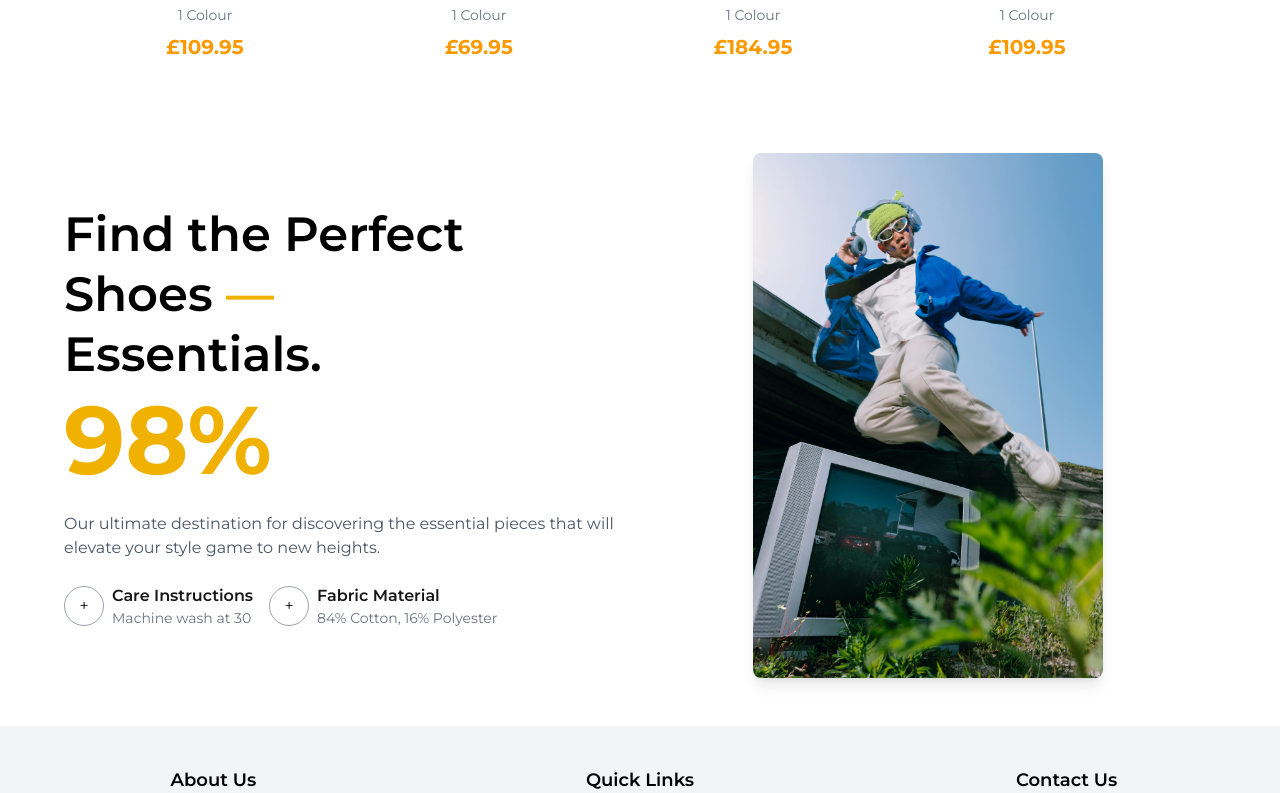
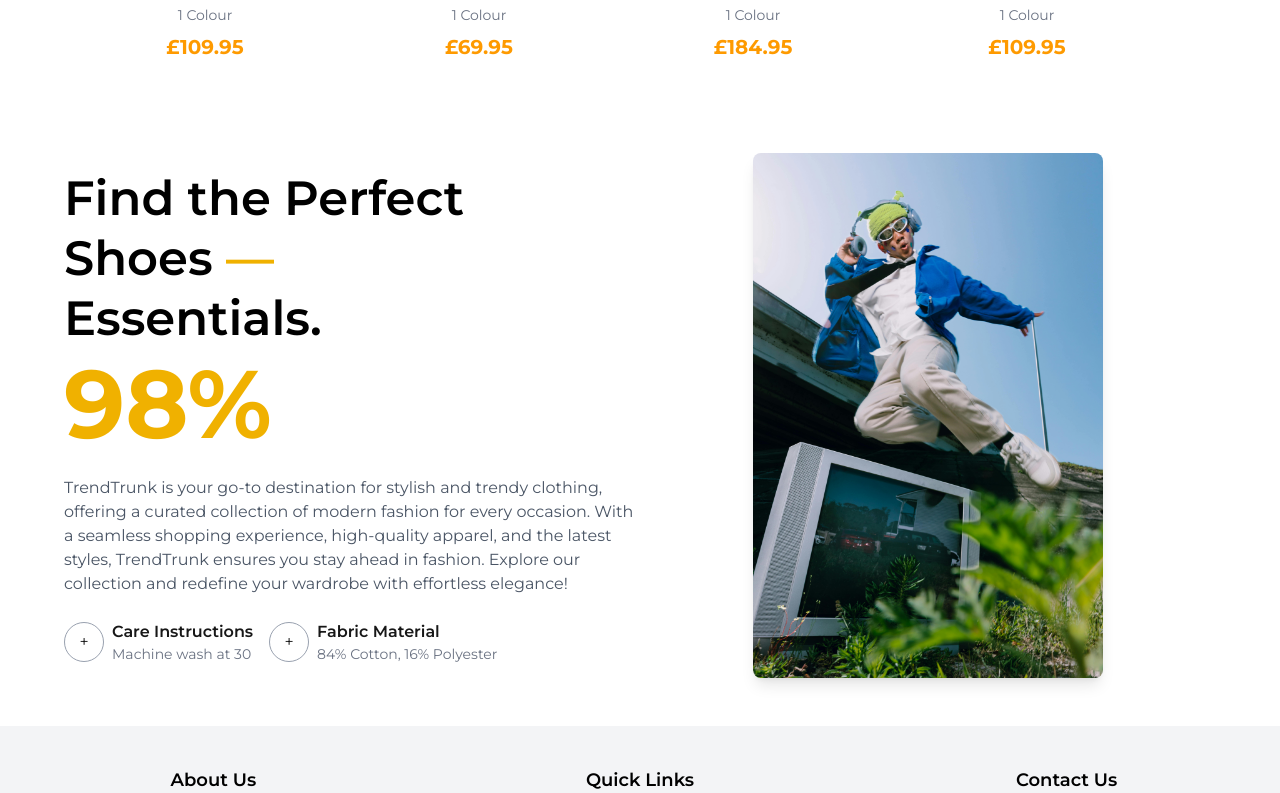
Before and after one commit to Sumitchouhan774/TrendTrunk, a Next.js app: page / in a window 1280 px wide. Shown: the part 1085-1878 px from the top of the page. Built offline with nearby package versions, Linux system fonts and the light colour scheme; a web font is replaced by a local one.

Commit message:
Link the checkout page with cart

```diff
--- a/component/product.jsx
+++ b/component/product.jsx
@@ -63,7 +63,7 @@ export default function PopularProducts() {
                 pathname: "/product",
                 query: { name: product.name, img: product.img, img1: product.img1, price: product.price, colors: product.colors },
               }}>
-              <div className="w-[200px] h-[200px] sm:w-[250px] sm:h-[250px] bg-gray-100 rounded-full flex items-center justify-center mx-auto">
+              <div className="w-[200px] h-[200px] overflow-hidden sm:w-[250px] sm:h-[250px] bg-gray-100 rounded-full flex items-center justify-center mx-auto">
                 <img
                   src={product.img}
                   alt={product.name}
--- a/src/app/cart/checkout/page.js
+++ b/src/app/cart/checkout/page.js
@@ -7,7 +7,7 @@ import { useRouter } from "next/navigation";
 
 const Checkout = () => {
   const [paymentMethod, setPaymentMethod] = useState("card");
-  const { cart } = useCart();
+  const { cart, clearCart } = useCart();
   const router = useRouter();
   const [orderPlaced, setOrderPlaced] = useState(false);
 
@@ -58,6 +58,7 @@ const Checkout = () => {
   const handlePlaceOrder = () => {
     if (validateForm()) {
       setOrderPlaced(true);
+      clearCart();
     }
   };
 
@@ -89,7 +90,6 @@ const Checkout = () => {
                 <input name="lastName" value={shippingDetails.lastName} onChange={handleChange} className="w-full p-2 border border-gray-300 rounded mb-2" placeholder="Last Name" />
                 <input name="streetAddress" value={shippingDetails.streetAddress} onChange={handleChange} className="w-full p-2 border border-gray-300 rounded mb-2" placeholder="Street Address" />
                 <div className="grid grid-cols-3 gap-2">
-                  <input name="aptNumber" value={shippingDetails.aptNumber} onChange={handleChange} className="p-2 border border-gray-300 rounded" placeholder="Apt Number" />
                   <input name="state" value={shippingDetails.state} onChange={handleChange} className="p-2 border border-gray-300 rounded" placeholder="State" />
                   <input name="zip" value={shippingDetails.zip} onChange={handleChange} className="p-2 border border-gray-300 rounded" placeholder="Zip" />
                 </div>
@@ -109,7 +109,6 @@ const Checkout = () => {
                       <div className="grid grid-cols-3 gap-2">
                         <input name="expiry" value={shippingDetails.expiry} onChange={handleChange} className="p-2 border border-gray-300 rounded" placeholder="MM/YY" />
                         <input name="cvv" value={shippingDetails.cvv} onChange={handleChange} className="p-2 border border-gray-300 rounded" placeholder="CVV" />
-                        <input className="p-2 border border-gray-300 rounded" placeholder="Zip" />
                       </div>
                     </div>
                   )}
--- a/src/app/page.js
+++ b/src/app/page.js
@@ -79,8 +79,7 @@ export default function Home() {
                 </span>
               </h1>
               <p className="mt-6 text-gray-600 text-sm sm:text-base">
-                Our ultimate destination for discovering the essential pieces that will
-                elevate your style game to new heights.
+                TrendTrunk is your go-to destination for stylish and trendy clothing, offering a curated collection of modern fashion for every occasion. With a seamless shopping experience, high-quality apparel, and the latest styles, TrendTrunk ensures you stay ahead in fashion. Explore our collection and redefine your wardrobe with effortless elegance!
               </p>
 
               {/* Care Instructions & Fabric Material */}
@@ -119,7 +118,7 @@ export default function Home() {
             </div>
           </section>
 
-          <Footer/>
+          <Footer />
         </>
       )}
     </div>
--- a/src/cart/CartContext.js
+++ b/src/cart/CartContext.js
@@ -48,8 +48,12 @@ export const CartProvider = ({ children }) => {
     ));
   };
 
+  const clearCart = () => {
+    setCart([]);
+  };
+
   return (
-    <CartContext.Provider value={{ cart, addToCart, removeFromCart, updateQuantity }}>
+    <CartContext.Provider value={{ cart, addToCart, removeFromCart, updateQuantity, clearCart }}>
       {children}
     </CartContext.Provider>
   );
```
